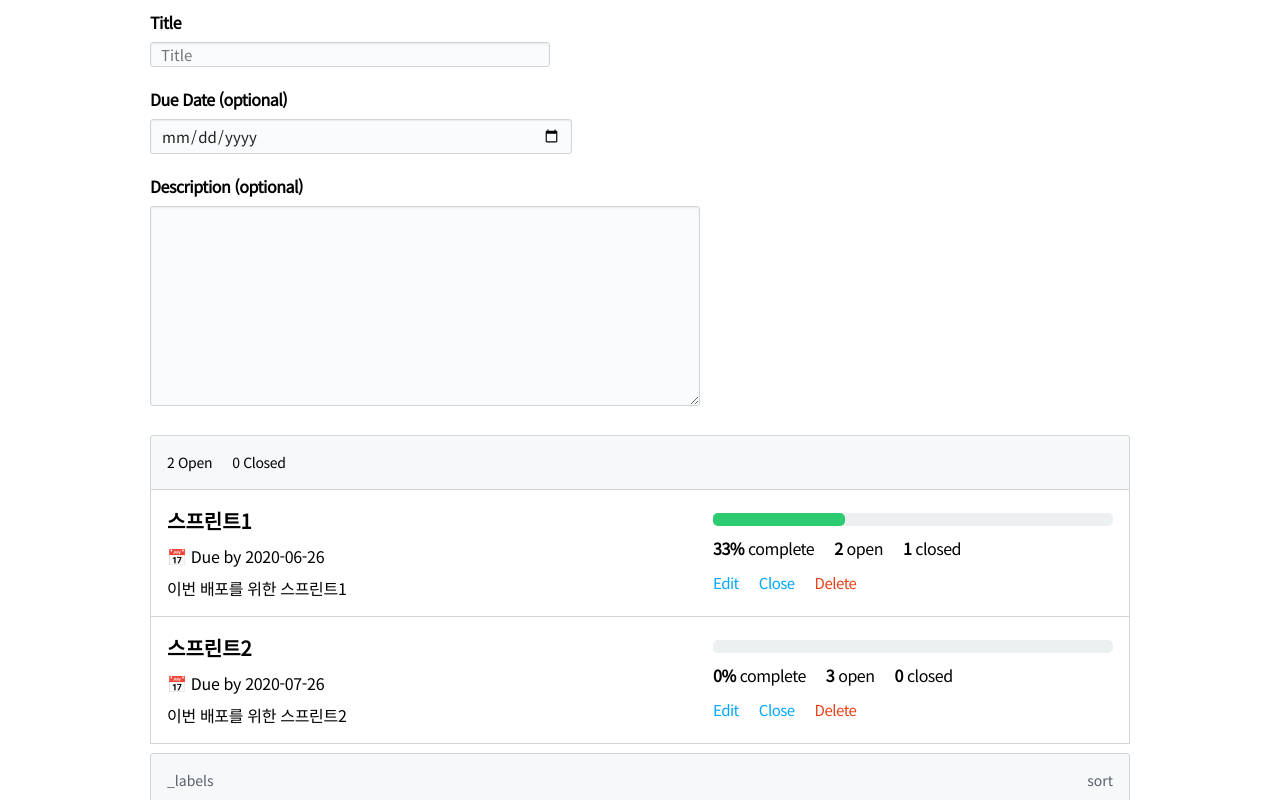
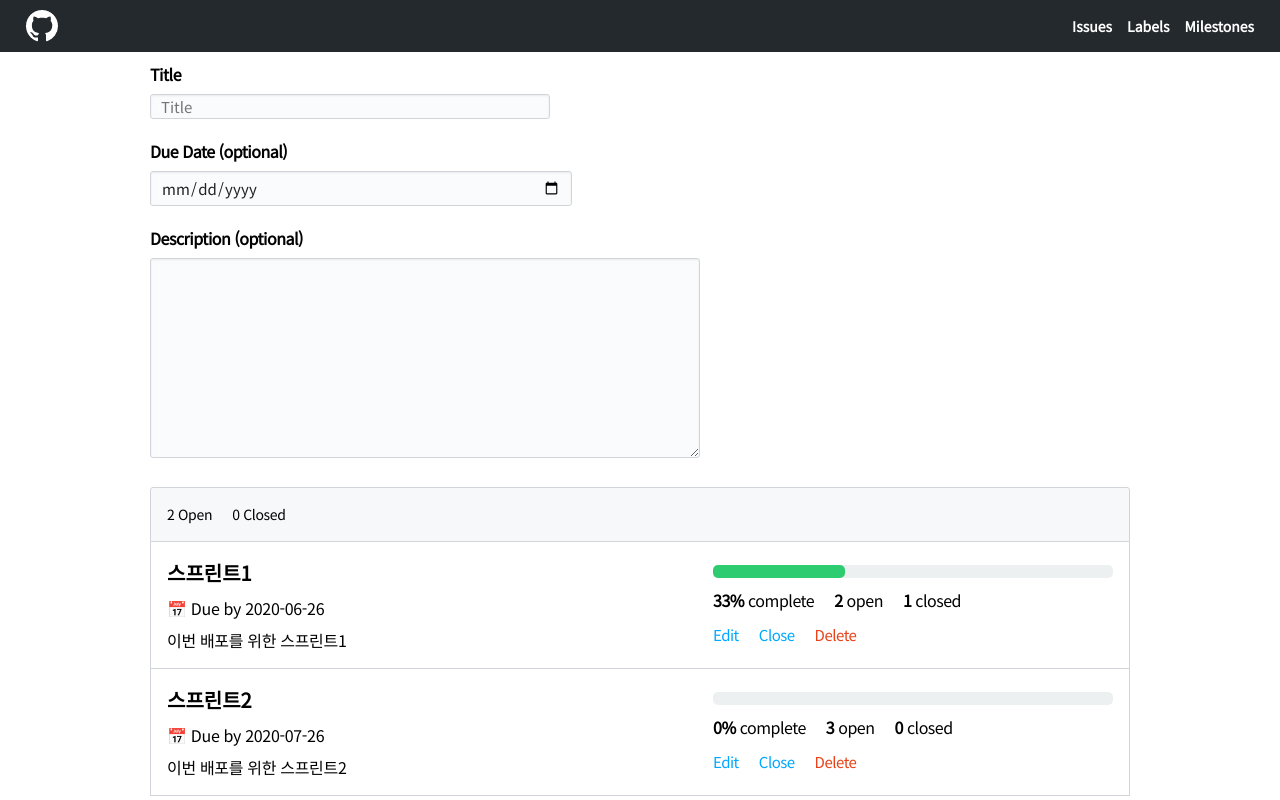
Before and after one commit to codesquad-member-2020/issue-tracker-10, a React (Create React App) app in the folder FE/client/: page / in a window 1280 px wide. Shown: the top 800 px of the page. Built offline with nearby package versions, Linux system fonts and the light colour scheme.

Commit message:
[#13] feat: 헤더 추가
- 스타일 작업

```diff
--- a/FE/client/jsconfig.json
+++ b/FE/client/jsconfig.json
@@ -6,7 +6,8 @@
       "@style/*": ["./src/style/*"],
       "@component/*": ["./src/components/*"],
       "@modules/*": ["./src/modules/*"],
-      "@util/*": ["./src/util/util/*"]
+      "@util/*": ["./src/util/util/*"],
+      "@assets/*": ["./src/assets/*"]
     }
   }
 }
--- a/FE/client/src/App.jsx
+++ b/FE/client/src/App.jsx
@@ -1,5 +1,6 @@
 import React from "react";
 
+import Header from "@component/header/Header";
 import Label from "@component/issues/label/Label";
 import Milestones from "@component/issues/milestones/Milestones";
 import MilestonesEditor from "@component/issues/milestones/MilestonesEditor";
@@ -10,6 +11,7 @@ function App() {
   return (
     <div>
       <GlobalStyle />
+      <Header />
       <MilestonesEditor />
       <Milestones />
       <Label />
--- /dev/null
+++ b/FE/client/src/components/header/Header.jsx
@@ -0,0 +1,54 @@
+import React from "react";
+import styled from "styled-components";
+import githubLogo from "@assets/images/github-logo.png";
+
+const Header = () => {
+  return (
+    <HeaderWrap>
+      <img src={githubLogo} alt="github-logo" />
+      <HeaderMenuList>
+        <div>Issues</div>
+        <div>Labels</div>
+        <div>Milestones</div>
+      </HeaderMenuList>
+    </HeaderWrap>
+  );
+};
+
+const HeaderWrap = styled.div`
+  width: 100%;
+  height: 52px;
+  background-color: #24292e;
+  display: flex;
+  justify-content: space-between;
+  align-items: center;
+  color: #fff;
+  padding-right: 26px;
+  padding-left: 26px;
+  font-size: 14px;
+  font-weight: 600;
+  img {
+    cursor: pointer;
+    width: 32px;
+    height: 32px;
+    :hover {
+      opacity: 0.7;
+    }
+  }
+`;
+
+const HeaderMenuList = styled.div`
+  display: flex;
+  & > * {
+    cursor: pointer;
+    margin-right: 15px;
+    :last-child {
+      margin: 0;
+    }
+    :hover {
+      color: hsla(0, 0%, 100%, 0.7);
+    }
+  }
+`;
+
+export default Header;
```
Also changed, not shown: FE/client/src/assets/images/github-logo.png (added).
